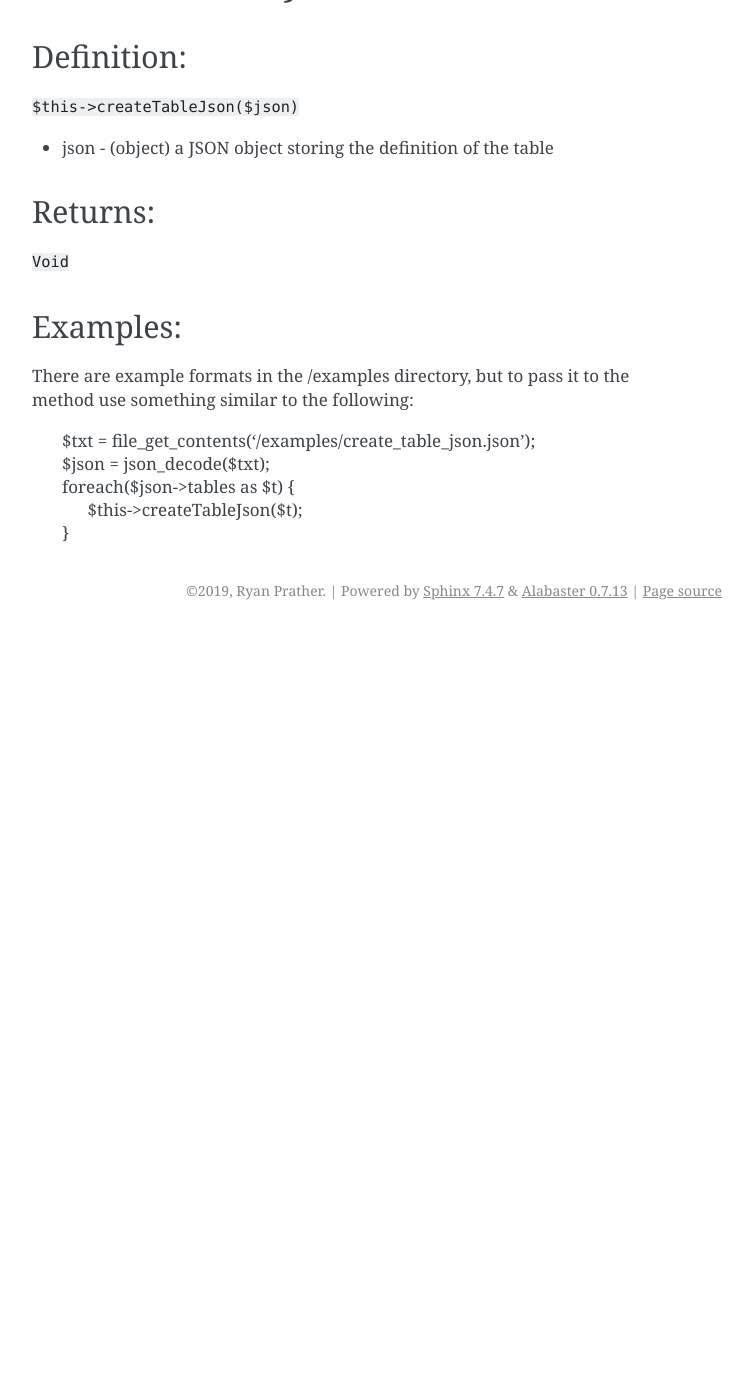
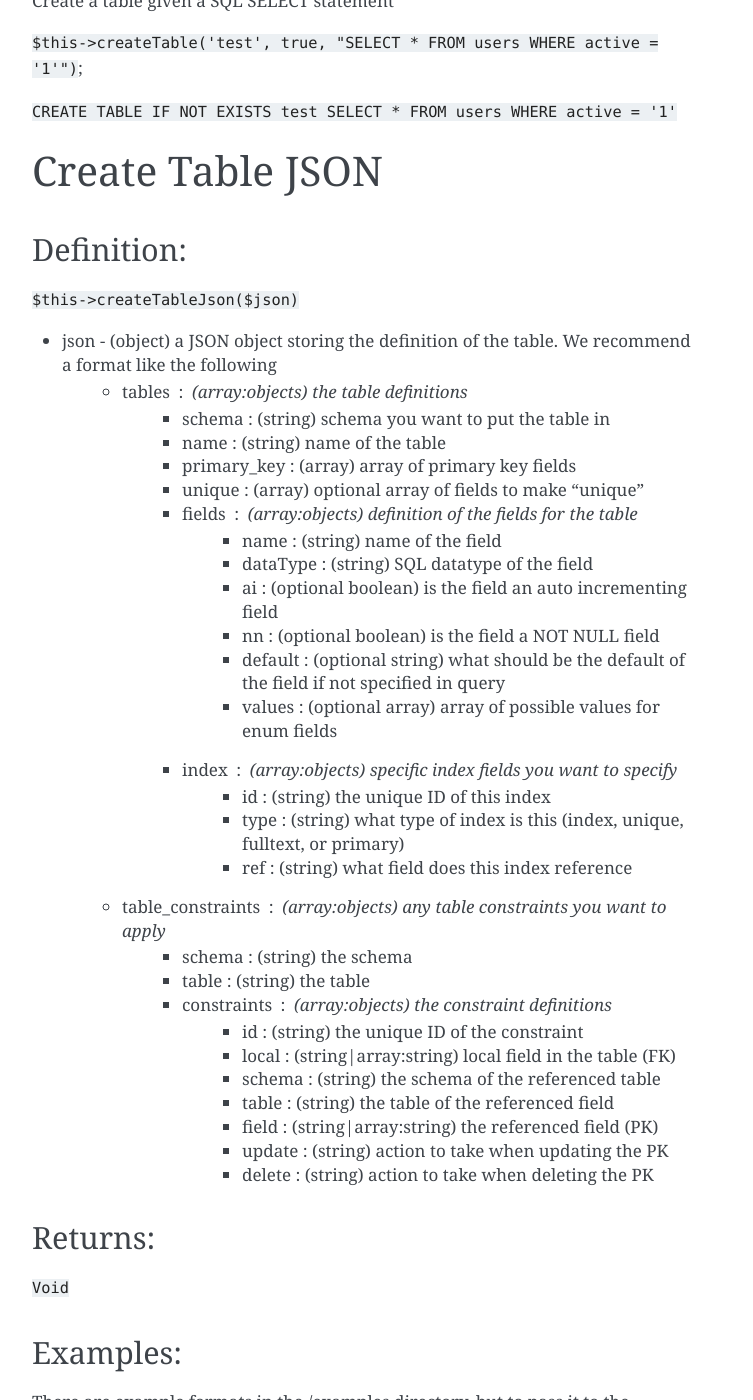
Before and after one commit to godsgood33/php-db, a Sphinx documentation site: the page built from docs/createTable.rst, in a window 1280 px wide and 1400 px high, scrolled down 1131 px. Shown: the whole window, without its empty margins (388-1141 px from the left). Built offline with Sphinx 7.4.7, drawn with Linux system fonts in a browser that asks for light colours; before the commit the page ends 1761 px from its top, so only the background shows below that; some of the changed text lies outside the part shown.

Commit message:
docs[createTable]: Greatly expanded
Finialized documentation for the createTable and createTableJson methods
Added missing table name to createTable example

```diff
--- a/docs/createTable.rst
+++ b/docs/createTable.rst
@@ -35,13 +35,21 @@ Returns a ``mysqli_result`` object
 Examples:
 ---------
 
+Create a table given an array definition
+
 ``$this->createTable('test', false, [['field' => 'id','datatype' => 'int(11)',
 'option' => 'AUTO_INCREMENT PRIMARY KEY'],['field' => 'name','datatype' =>
 'varchar(100)'],['field' => 'active','datatype' => 'tinyint(1)','default' =>
 '0']]);``
 
-``CREATE TABLE IF NOT EXISTS (id int(11) AUTO_INCREMENT PRIMARY KEY, name
+``CREATE TABLE IF NOT EXISTS test (id int(11) AUTO_INCREMENT PRIMARY KEY, name
 varchar(100), active tinyint(1) DEFAULT '0')``
+
+Create a table given a SQL SELECT statement
+
+``$this->createTable('test', true, "SELECT * FROM users WHERE active = '1'")``;
+
+``CREATE TABLE IF NOT EXISTS test SELECT * FROM users WHERE active = '1'``
 
 Create Table JSON
 =================
@@ -51,7 +59,34 @@ Definition:
 
 ``$this->createTableJson($json)``
 
-* json - (object) a JSON object storing the definition of the table
+* json - (object) a JSON object storing the definition of the table.  We recommend a format like the following
+    * tables : (array:objects) the table definitions
+        * schema : (string) schema you want to put the table in
+        * name : (string) name of the table
+        * primary_key : (array) array of primary key fields
+        * unique : (array) optional array of fields to make "unique"
+        * fields : (array:objects) definition of the fields for the table
+            * name : (string) name of the field
+            * dataType : (string) SQL datatype of the field
+            * ai : (optional boolean) is the field an auto incrementing field
+            * nn : (optional boolean) is the field a NOT NULL field
+            * default : (optional string) what should be the default of the field if not specified in query
+            * values : (optional array) array of possible values for enum fields
+        * index : (array:objects) specific index fields you want to specify
+            * id : (string) the unique ID of this index
+            * type : (string) what type of index is this (index, unique, fulltext, or primary)
+            * ref : (string) what field does this index reference
+    * table_constraints : (array:objects) any table constraints you want to apply
+        * schema : (string) the schema
+        * table : (string) the table
+        * constraints : (array:objects) the constraint definitions
+            * id : (string) the unique ID of the constraint
+            * local : (string|array:string) local field in the table (FK)
+            * schema : (string) the schema of the referenced table
+            * table : (string) the table of the referenced field
+            * field : (string|array:string) the referenced field (PK)
+            * update : (string) action to take when updating the PK
+            * delete : (string) action to take when deleting the PK
 
 Returns:
 --------
@@ -67,3 +102,10 @@ method use something similar to the following:
     | foreach($json->tables as $t) {
     |     $this->createTableJson($t);
     | }
+
+If you have any constraints you want to apply, we recommend looping over the
+constraints as suggest above after you create the tables
+
+    | foreach($json->table_constraints as $tc) {
+    |     $this->addConstraint($tc);
+    | }
```
